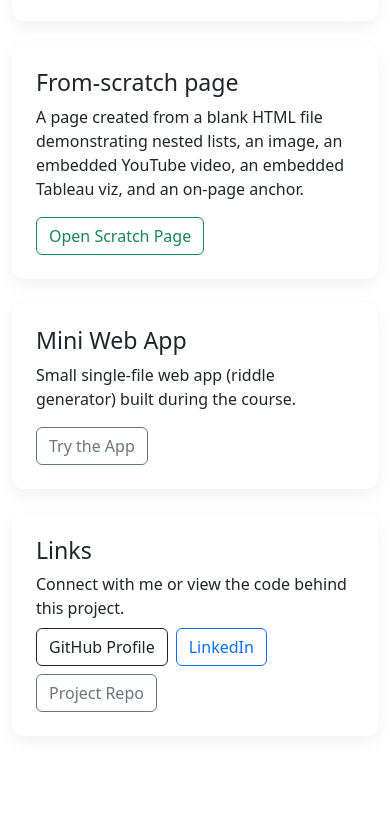
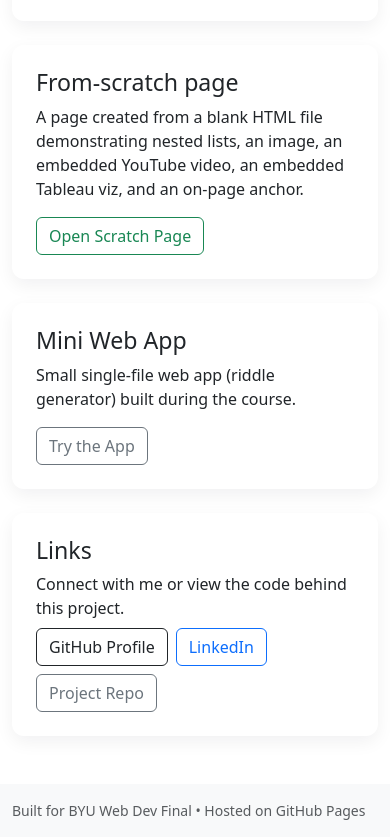
Before and after one commit to evanstisaac-bot/IS201, a plain HTML site: page index.html in a window 390 px wide. Shown: the part 910-1747 px from the top of the page. Before the commit the page ends 1694 px from the top, so only its background shows below. Drawn offline with nearby package versions, Linux system fonts and the light colour scheme.

```diff
--- a/index.html
+++ b/index.html
@@ -102,3 +102,14 @@
     </div>
   </div>
 </div>
+    </section>
+  </main>
+
+  <footer class="bg-light py-3">
+    <div class="container text-muted small">Built for BYU Web Dev Final • Hosted on GitHub Pages</div>
+  </footer>
+
+  <!-- Bootstrap JS (required for the hamburger menu) -->
+  <script src="https://cdn.jsdelivr.net/npm/bootstrap@5.3.2/dist/js/bootstrap.bundle.min.js"></script>
+</body>
+</html>
```
